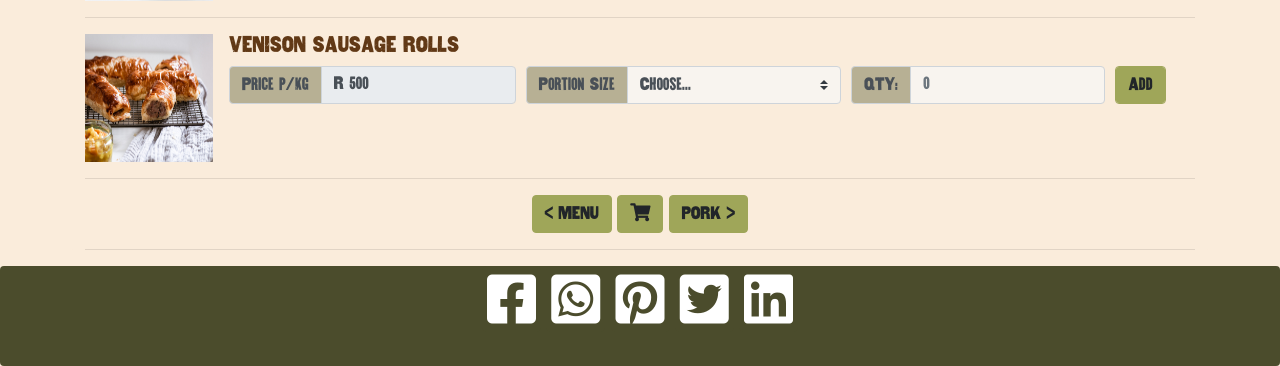
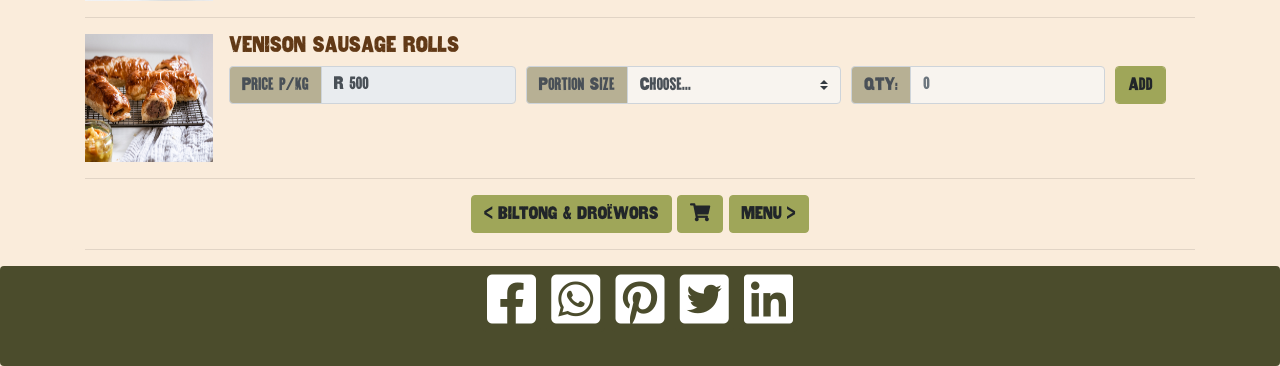
Before and after one commit to HermanRas/MeatMe, a PHP site: page /other.php in a window 1280 px wide. Shown: the part 1017-1383 px from the top of the page. Run offline with PHP 8.4, Linux system fonts and the light colour scheme; some libraries are stand-ins or nearby versions.

Commit message:
fixed typo

```diff
--- a/_other.php
+++ b/_other.php
@@ -85,12 +85,12 @@
 
         ?>
         <div class="text-center">
-            <a class="btn  btn-primary" href="index.php">&lt; MENU</a>
+            <a class="btn  btn-primary" href="biltong.php">&lt; BILTONG & DROëWORS</a>
             <a class="btn  btn-primary" href="cart.php">
                 <i class="fas fa-shopping-cart cart-icon"></i><span class="badge-pill badge-danger cart-notify"
                     id="cartCount"></span>
             </a>
-            <a class="btn  btn-primary" href="pork.php">PORK &gt;</a>
+            <a class="btn  btn-primary" href="index.php">MENU &gt;</a>
         </div>
         <hr>
     </div>
```
